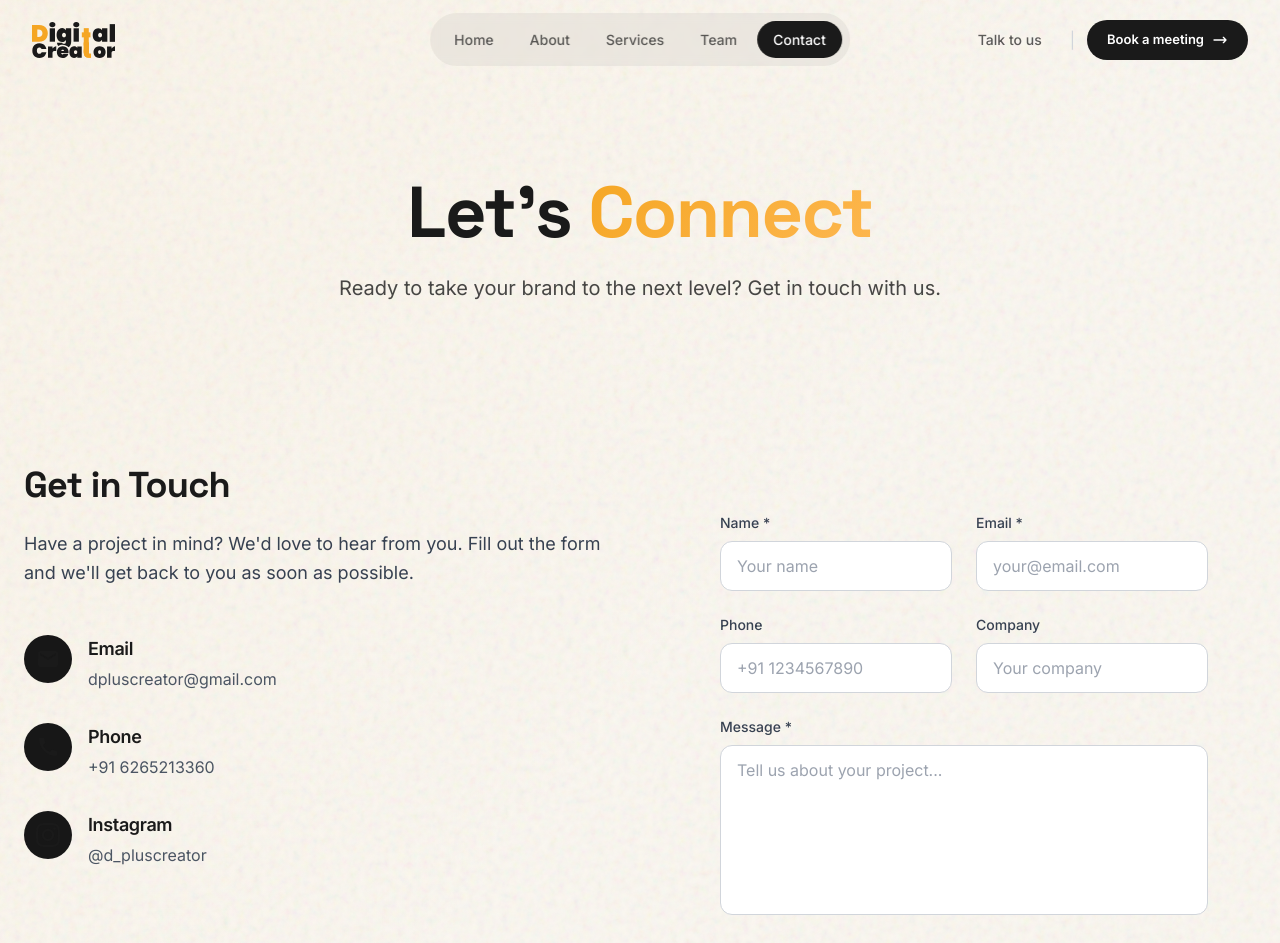
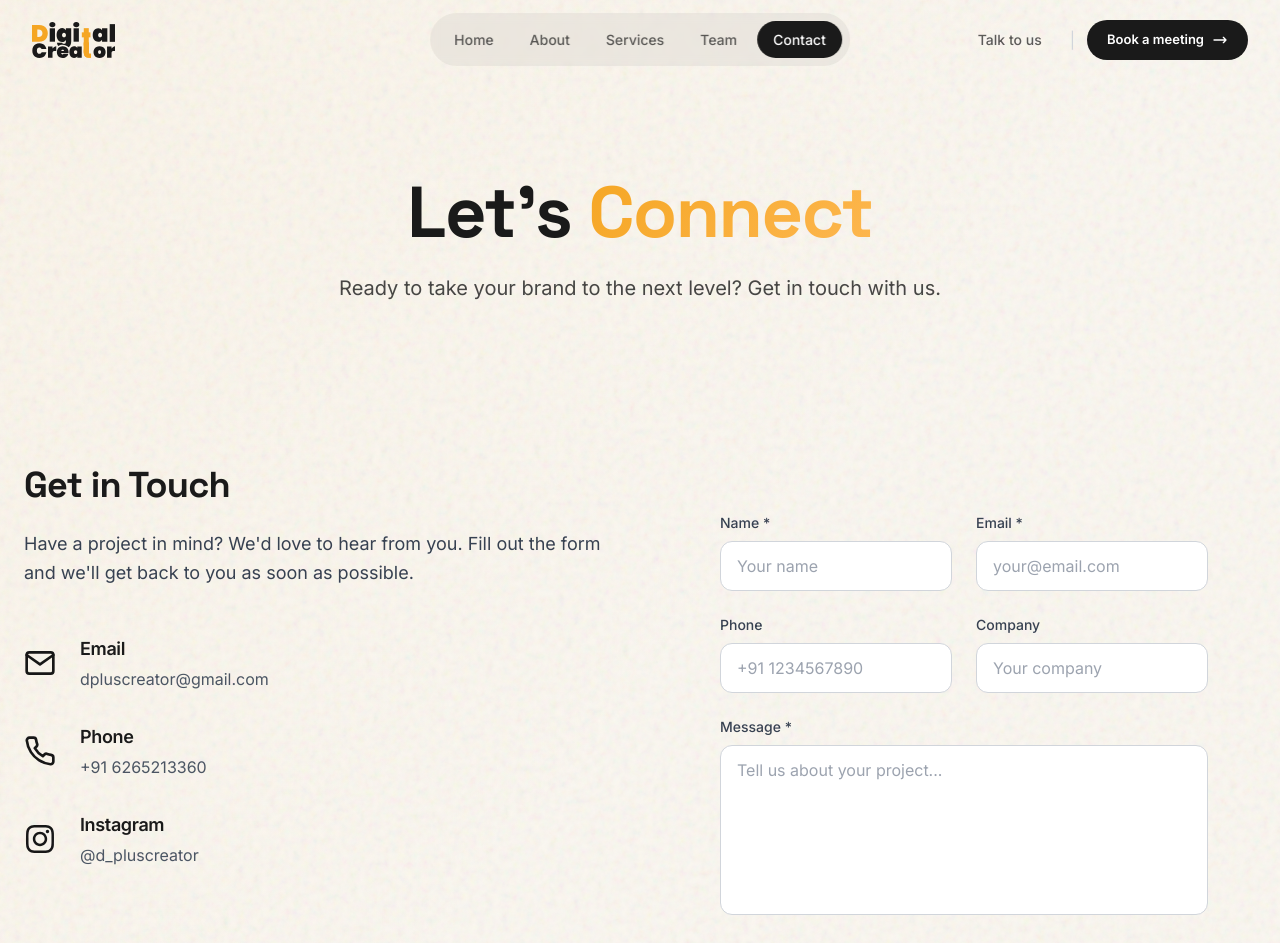
Before and after one commit to dpluscreator-hub/dpluscreator, a Next.js app: page /contact in a window 1280 px wide. Shown: the top 943 px of the page. Built offline with nearby package versions, Linux system fonts and the light colour scheme.

Commit message:
add react icon

```diff
--- a/package.json
+++ b/package.json
@@ -30,6 +30,7 @@
     "react-day-picker": "^9.13.0",
     "react-dom": "^19.0.0",
     "react-hook-form": "^7.71.1",
+    "react-icons": "^5.5.0",
     "sonner": "^2.0.7",
     "tailwind-merge": "^3.4.0",
     "tailwindcss-animate": "^1.0.7",
--- a/src/app/contact/page.tsx
+++ b/src/app/contact/page.tsx
@@ -2,6 +2,9 @@
 
 import { motion } from "framer-motion";
 import ContactForm from "@/components/ContactForm";
+// 1. Import the icons you want to use
+import { FiMail, FiPhone } from "react-icons/fi";
+import { FaInstagram } from "react-icons/fa";
 
 export default function ContactPage() {
   return (
@@ -40,15 +43,11 @@ export default function ContactPage() {
               </p>
 
               <div className="space-y-8">
-                <div className="flex items-start space-x-4">
-                  <div className="w-12 h-12 bg-primary rounded-full flex items-center justify-center flex-shrink-0">
-                    <svg
-                      className="w-6 h-6 text-dark"
-                      fill="currentColor"
-                      viewBox="0 0 24 24"
-                    >
-                      <path d="M20 4H4c-1.1 0-1.99.9-1.99 2L2 18c0 1.1.9 2 2 2h16c1.1 0 2-.9 2-2V6c0-1.1-.9-2-2-2zm0 4l-8 5-8-5V6l8 5 8-5v2z" />
-                    </svg>
+                {/* Email Item */}
+                <div className="flex items-center space-x-6">
+                  <div className="flex-shrink-0">
+                    {/* Replaced Circle/SVG with React Icon */}
+                    <FiMail className="w-8 h-8 text-primary" />
                   </div>
                   <div>
                     <h3 className="font-semibold text-lg text-dark mb-1">Email</h3>
@@ -61,15 +60,10 @@ export default function ContactPage() {
                   </div>
                 </div>
 
-                <div className="flex items-start space-x-4">
-                  <div className="w-12 h-12 bg-primary rounded-full flex items-center justify-center flex-shrink-0">
-                    <svg
-                      className="w-6 h-6 text-dark"
-                      fill="currentColor"
-                      viewBox="0 0 24 24"
-                    >
-                      <path d="M20.01 15.38c-1.23 0-2.42-.2-3.53-.56-.35-.12-.74-.03-1.01.24l-1.57 1.97c-2.83-1.35-5.48-3.9-6.89-6.83l1.95-1.66c.27-.28.35-.67.24-1.02-.37-1.11-.56-2.3-.56-3.53 0-.54-.45-.99-.99-.99H4.19C3.65 3 3 3.24 3 3.99 3 13.28 10.73 21 20.01 21c.71 0 .99-.63.99-1.18v-3.45c0-.54-.45-.99-.99-.99z" />
-                    </svg>
+                {/* Phone Item */}
+                <div className="flex items-center space-x-6">
+                  <div className="flex-shrink-0">
+                    <FiPhone className="w-8 h-8 text-primary" />
                   </div>
                   <div>
                     <h3 className="font-semibold text-lg text-dark mb-1">Phone</h3>
@@ -82,15 +76,10 @@ export default function ContactPage() {
                   </div>
                 </div>
 
-                <div className="flex items-start space-x-4">
-                  <div className="w-12 h-12 bg-primary rounded-full flex items-center justify-center flex-shrink-0">
-                    <svg
-                      className="w-6 h-6 text-dark"
-                      fill="currentColor"
-                      viewBox="0 0 24 24"
-                    >
-                      <path d="M12 2.163c3.204 0 3.584.012 4.85.07 3.252.148 4.771 1.691 4.919 4.919.058 1.265.069 1.645.069 4.849 0 3.205-.012 3.584-.069 4.849-.149 3.225-1.664 4.771-4.919 4.919-1.266.058-1.644.07-4.85.07-3.204 0-3.584-.012-4.849-.07-3.26-.149-4.771-1.699-4.919-4.92-.058-1.265-.07-1.644-.07-4.849 0-3.204.013-3.583.07-4.849.149-3.227 1.664-4.771 4.919-4.919 1.266-.057 1.645-.069 4.849-.069zm0-2.163c-3.259 0-3.667.014-4.947.072-4.358.2-6.78 2.618-6.98 6.98-.059 1.281-.073 1.689-.073 4.948 0 3.259.014 3.668.072 4.948.2 4.358 2.618 6.78 6.98 6.98 1.281.058 1.689.072 4.948.072 3.259 0 3.668-.014 4.948-.072 4.354-.2 6.782-2.618 6.979-6.98.059-1.28.073-1.689.073-4.948 0-3.259-.014-3.667-.072-4.947-.196-4.354-2.617-6.78-6.979-6.98-1.281-.059-1.69-.073-4.949-.073zm0 5.838c-3.403 0-6.162 2.759-6.162 6.162s2.759 6.163 6.162 6.163 6.162-2.759 6.162-6.163c0-3.403-2.759-6.162-6.162-6.162zm0 10.162c-2.209 0-4-1.79-4-4 0-2.209 1.791-4 4-4s4 1.791 4 4c0 2.21-1.791 4-4 4zm6.406-11.845c-.796 0-1.441.645-1.441 1.44s.645 1.44 1.441 1.44c.795 0 1.439-.645 1.439-1.44s-.644-1.44-1.439-1.44z" />
-                    </svg>
+                {/* Instagram Item */}
+                <div className="flex items-center space-x-6">
+                  <div className="flex-shrink-0">
+                    <FaInstagram className="w-8 h-8 text-primary" />
                   </div>
                   <div>
                     <h3 className="font-semibold text-lg text-dark mb-1">
```
Also changed, not shown: 1 other file (tests, documents, lock files or other folders).
